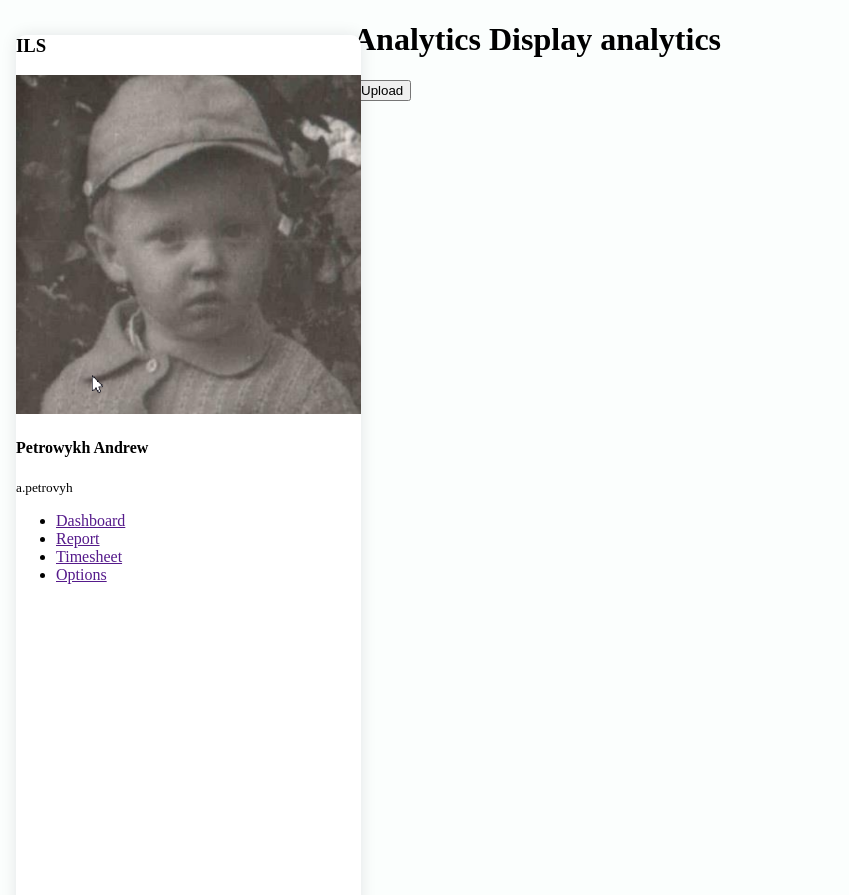
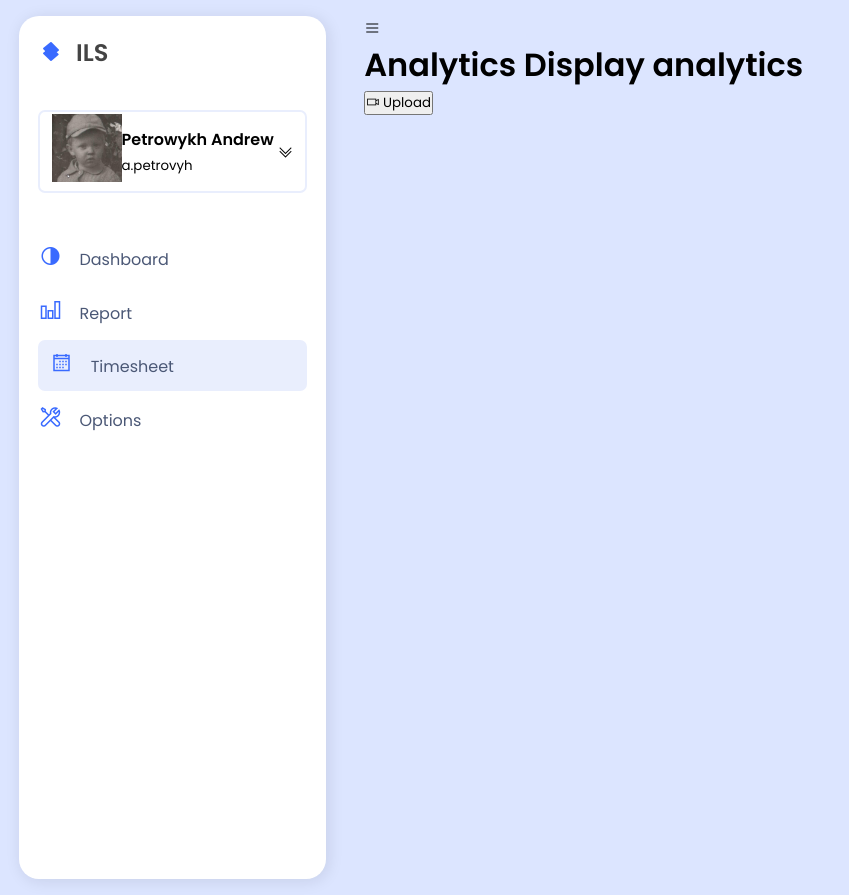
Before and after one commit to Petrowykh/ils, a Flask app: page / in a window 1280 px wide. Shown: the whole page, without its empty margins (0-849 px from the left). Run offline with Flask 2, Linux system fonts and the light colour scheme; some libraries are stand-ins or nearby versions.

Commit message:
1 blueprint

```diff
--- a/app/static/css/style.css
+++ b/app/static/css/style.css
@@ -5,14 +5,23 @@
     --main-accent: #e9eefd;
     --main-text: #4b5876;
     --bg: #fbfefd;
-    --shadow: rgba(17, 17, 26, 0.1) 0px 0px 16px;
+    --bg2: #dce5ff;
+    --shadow: rgba(17, 17, 26, 0.1) 2px 2px 16px;
+}
+
+* {
+    padding: 0;
+    margin: 0;
+    text-decoration: none;
+    font-family: "Poppins", sans-serif;
+    box-sizing: border-box;
+    list-style-type: none;
 }
 
 body {
-    background: var(--bg);
+    background: var(--bg2);
     overflow-x: hidden;
 }
-
 
 img {
     width: 100%;
@@ -29,18 +38,70 @@ img {
     top: 0;
     left: 0;
     bottom: 0;
-    padding: 1rem;
+    padding: 1rem 1.2rem;
 }
 
 .sidebar-container {
     height: 100%;
     width: 100%;
     background: #fff;
-    border-radius: 10px;
+    border-radius: 20px;
     box-shadow: var(--shadow);
+    padding: 1.2rem;
+}
+
+.sidebar-avatar {
+    display: grid;
+    grid-template-columns: 70px auto;
+    align-items: center;
+    border: 2px solid var(--main-accent);
+    padding: .1rem .7rem;
+    border-radius: 7px;
+    margin: 2.5rem 0rem;
+}
+
+.brand h2{
+    color: #444;
+}
+
+.brand h2 span {
+    color: var(--color-main);
+    font-size: 1.5rem;
+    display: inline-block;
+    margin-right: .5rem;
+}
+
+.avatar-info {
+    display: flex;
+    justify-content: space-between;
+    align-items: center;
+}
+
+.sidebar-menu li {
+    margin-bottom: .2rem;
+}
+
+.sidebar-menu a {
+    color: var(--main-text);
+    display: block;
+    padding: .7rem 0rem;
+}
+
+.sidebar-menu a.active {
+    background-color: var(--main-accent);
+    padding: .7rem;
+    border-radius: 7px;
+}
+
+.sidebar-menu a span:first-child {
+    display: inline-block;
+    margin-right: .8rem;
+    font-size: 1.5rem;
+    color: var(--color-main);
 }
 
 .main-content {
     margin-left: 345px;
     width: calc(100vw - 345px);
+    padding: 1rem 1.2rem;
 }
--- a/app/templates/base.html
+++ b/app/templates/base.html
@@ -4,7 +4,7 @@
     <meta charset="UTF-8">
 
     <meta name="viewport" content="width=device-width, initial-scale=1.0">
-    <link rel="stylesheet" href="https://maxst.icons8.com/vue-static/landings/line-awesome/font-awesome-line-awesome/css/all.min.css">
+    <link rel="stylesheet" href="https://maxst.icons8.com/vue-static/landings/line-awesome/line-awesome/1.3.0/css/line-awesome.min.css">
     <link rel="stylesheet" type="text/css" href="{{ url_for('static', filename='css/style.css')}}">
     <title>ILS Info Logostics System</title>
 
@@ -14,10 +14,10 @@
     <div class="sidebar">
         <div class="sidebar-container">
             <div class="brand">
-                <h3>
+                <h2>
                     <span class="lab la-staylinked"></span>
                     ILS
-                </h3>
+                </h2>
             </div>
             <div class="sidebar-avatar">
                 <div>
@@ -28,7 +28,7 @@
                         <h4>Petrowykh Andrew</h4>
                         <small>a.petrovyh</small>
                     </div>
-                    <span class="las la-arrow-down"></span>
+                    <span class="las la-angle-double-down"></span>
                 </div>
             </div>
             <div class="sidebar-menu">
@@ -41,12 +41,12 @@
                         <span class="las la-chart-bar"></span>
                         <span>Report</span>
                     </a></li>
-                    <li><a href="">
+                    <li><a href="" class="active">
                         <span class="las la-calendar"></span>
                         <span>Timesheet</span>
                     </a></li>
                     <li><a href="">
-                        <span class="las la-settings"></span>
+                        <span class="las la-tools"></span>
                         <span>Options</span>
                     </a></li>
                 </ul>
```
